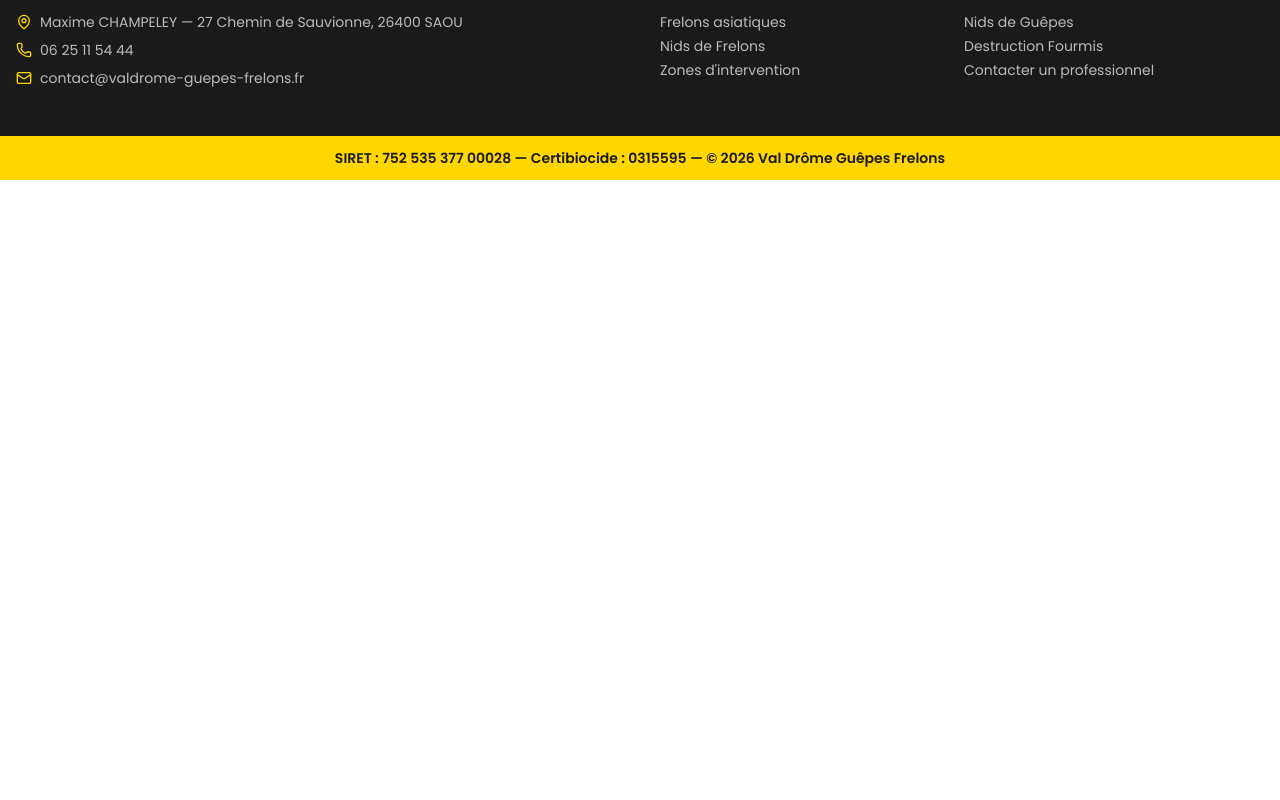
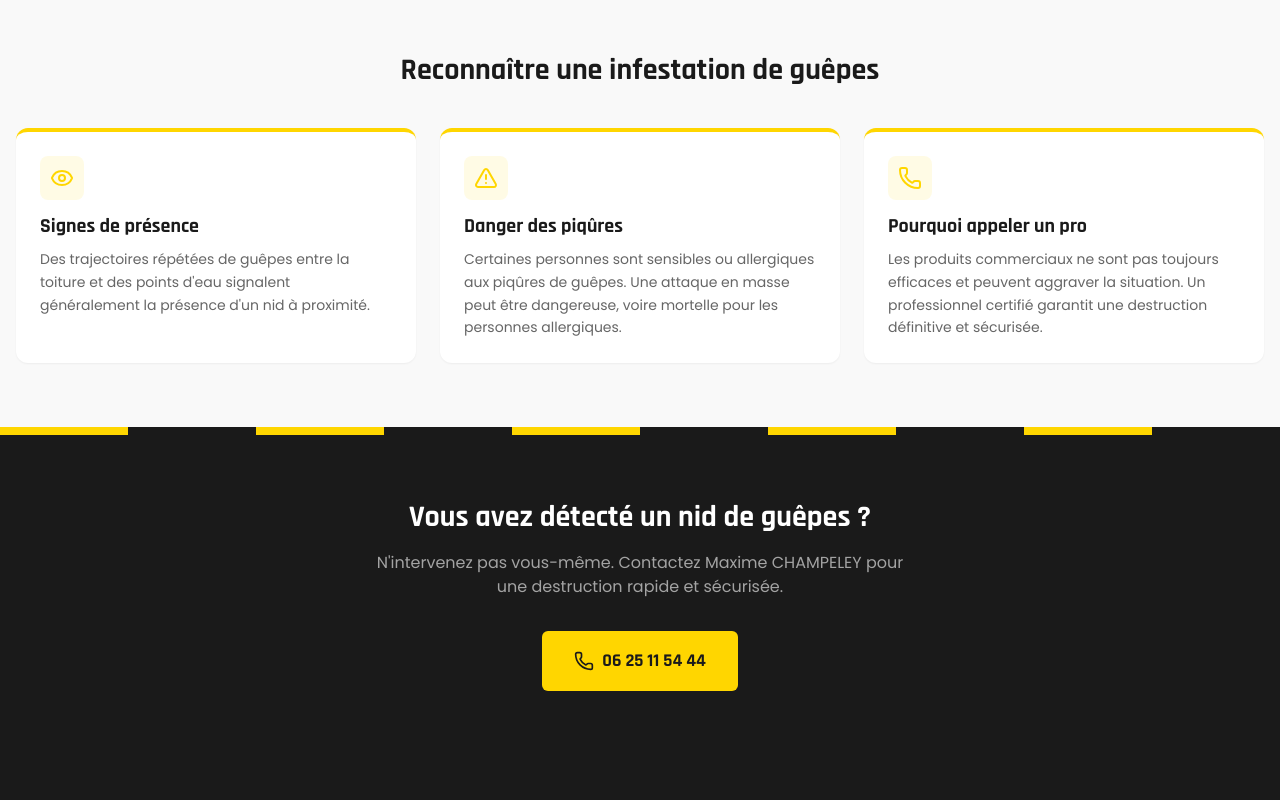
Before and after one commit to iamlucasolive/valdrome-guepes-frelons, a React (Vite) app: page /guepes in a window 1280 px wide. Shown: the part 620-1420 px from the top of the page. Before the commit the page ends 800 px from the top, so only its background shows below. Built offline with nearby package versions, Linux system fonts and the light colour scheme.

Commit message:
feat: implement GuepesPage

```diff
--- a/src/pages/GuepesPage.tsx
+++ b/src/pages/GuepesPage.tsx
@@ -1 +1,101 @@
-export default function GuepesPage() { return <div>GuepesPage</div> }
+import { Helmet } from 'react-helmet-async'
+import { motion } from 'framer-motion'
+import { AlertTriangle, Eye, Phone as PhoneIcon } from 'lucide-react'
+import HeroSection from '../components/HeroSection'
+import WaspStripeDivider from '../components/WaspStripeDivider'
+import { CONTACT } from '../data/content'
+
+interface InfoCardProps { icon: React.ReactNode; title: string; text: string; delay: number }
+
+function InfoCard({ icon, title, text, delay }: InfoCardProps) {
+  return (
+    <motion.div
+      initial={{ opacity: 0, y: 20 }}
+      whileInView={{ opacity: 1, y: 0 }}
+      viewport={{ once: true }}
+      transition={{ delay, duration: 0.4 }}
+      className="rounded-xl border-t-4 border-wasp-yellow bg-white p-6 shadow-sm"
+    >
+      <div className="mb-3 flex h-11 w-11 items-center justify-center rounded-lg bg-wasp-yellow/10">
+        {icon}
+      </div>
+      <h3 className="mb-2 font-rajdhani text-xl font-bold text-wasp-black">{title}</h3>
+      <p className="font-poppins text-sm leading-relaxed text-wasp-gray">{text}</p>
+    </motion.div>
+  )
+}
+
+export default function GuepesPage() {
+  return (
+    <>
+      <Helmet>
+        <title>Destruction de nids de Guêpes dans la Drôme — Val Drôme Guêpes Frelons</title>
+        <meta
+          name="description"
+          content="Extermination définitive des nids de guêpes dans la Drôme. Professionnel certifié Certibiocide. Intervention rapide et sécurisée. Appelez le 06 25 11 54 44."
+        />
+      </Helmet>
+
+      <HeroSection
+        title="Destruction de nids de"
+        titleHighlight="Guêpes"
+        subtitle="Extermination définitive des nids de guêpes dans la Drôme. Intervention rapide avec biocides homologués."
+        showCta
+      />
+
+      <section className="bg-wasp-light py-16">
+        <div className="mx-auto max-w-7xl px-4">
+          <motion.h2
+            initial={{ opacity: 0, y: 16 }}
+            whileInView={{ opacity: 1, y: 0 }}
+            viewport={{ once: true }}
+            className="mb-10 text-center font-rajdhani text-3xl font-black text-wasp-black"
+          >
+            Reconnaître une infestation de guêpes
+          </motion.h2>
+          <div className="grid gap-6 md:grid-cols-3">
+            <InfoCard
+              icon={<Eye className="h-6 w-6 text-wasp-yellow" />}
+              title="Signes de présence"
+              text="Des trajectoires répétées de guêpes entre la toiture et des points d'eau signalent généralement la présence d'un nid à proximité."
+              delay={0}
+            />
+            <InfoCard
+              icon={<AlertTriangle className="h-6 w-6 text-wasp-yellow" />}
+              title="Danger des piqûres"
+              text="Certaines personnes sont sensibles ou allergiques aux piqûres de guêpes. Une attaque en masse peut être dangereuse, voire mortelle pour les personnes allergiques."
+              delay={0.1}
+            />
+            <InfoCard
+              icon={<PhoneIcon className="h-6 w-6 text-wasp-yellow" />}
+              title="Pourquoi appeler un pro"
+              text="Les produits commerciaux ne sont pas toujours efficaces et peuvent aggraver la situation. Un professionnel certifié garantit une destruction définitive et sécurisée."
+              delay={0.2}
+            />
+          </div>
+        </div>
+      </section>
+
+      <WaspStripeDivider />
+
+      <section className="bg-wasp-black py-16">
+        <div className="mx-auto max-w-xl px-4 text-center">
+          <h2 className="mb-4 font-rajdhani text-3xl font-black text-white">
+            Vous avez détecté un nid de guêpes ?
+          </h2>
+          <p className="mb-8 font-poppins text-base text-white/60">
+            N&apos;intervenez pas vous-même. Contactez {CONTACT.responsable} pour une destruction
+            rapide et sécurisée.
+          </p>
+          <a
+            href={CONTACT.telephoneHref}
+            className="inline-flex items-center gap-2 rounded-md bg-wasp-yellow px-8 py-4 font-rajdhani text-lg font-bold text-wasp-black transition-opacity hover:opacity-90"
+          >
+            <PhoneIcon className="h-5 w-5" />
+            {CONTACT.telephone}
+          </a>
+        </div>
+      </section>
+    </>
+  )
+}
```
